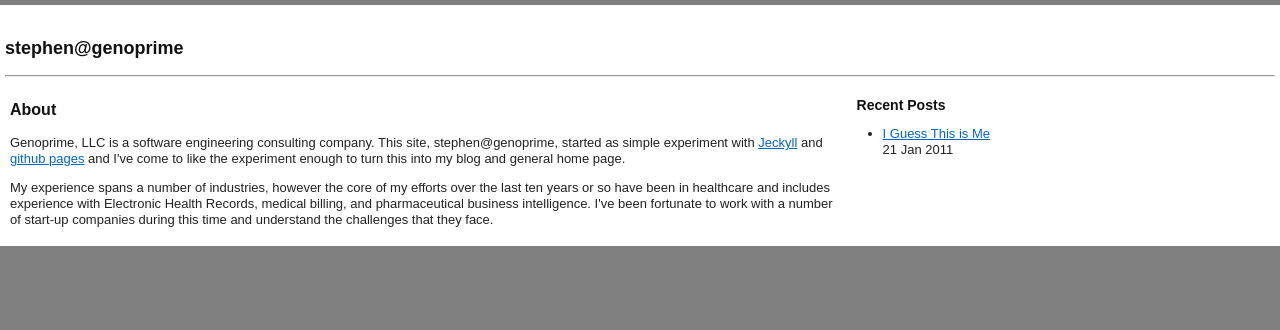
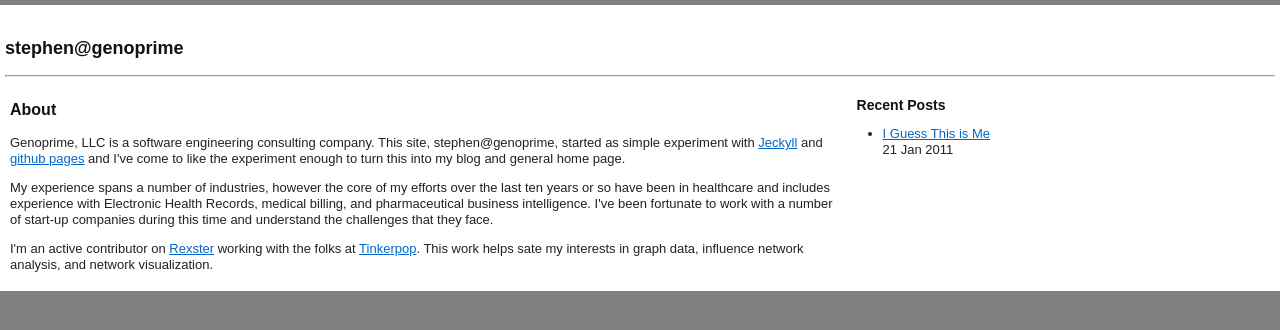
Before and after one commit to spmallette/spmallette.github.com, a Jekyll site: the page built from index.html, in a window 1280 px wide. Shown: the top 330 px of the page. Built offline with Jekyll 4.4.1, drawn with Linux system fonts in a browser that asks for light colours; Markdown is read by kramdown in place of the engine named in the settings.

Commit message:
a few more bits on the about page

```diff
--- a/index.html
+++ b/index.html
@@ -2,8 +2,10 @@
 layout: default
 title: Home
 ---
+
 <div>
   <h2>About</h2>
   <p>Genoprime, LLC is a software engineering consulting company.  This site, stephen@genoprime, started as simple experiment with <a href="https://github.com/mojombo/jekyll/">Jeckyll</a> and <a href="http://pages.github.com/">github pages</a> and I've come to like the experiment enough to turn this into my blog and general home page.</p>
   <p>My experience spans a number of industries, however the core of my efforts over the last ten years or so have been in healthcare and includes experience with Electronic Health Records, medical billing, and pharmaceutical business intelligence.  I've been fortunate to work with a number of start-up companies during this time and understand the challenges that they face.</p>
+  <p>I'm an active contributor on <a href="https://github.com/tinkerpop/rexster">Rexster</a> working with the folks at <a href="http://tinkerpop.com">Tinkerpop</a>.  This work helps sate my interests in graph data, influence network analysis, and network visualization.</p>
 </div>
```
